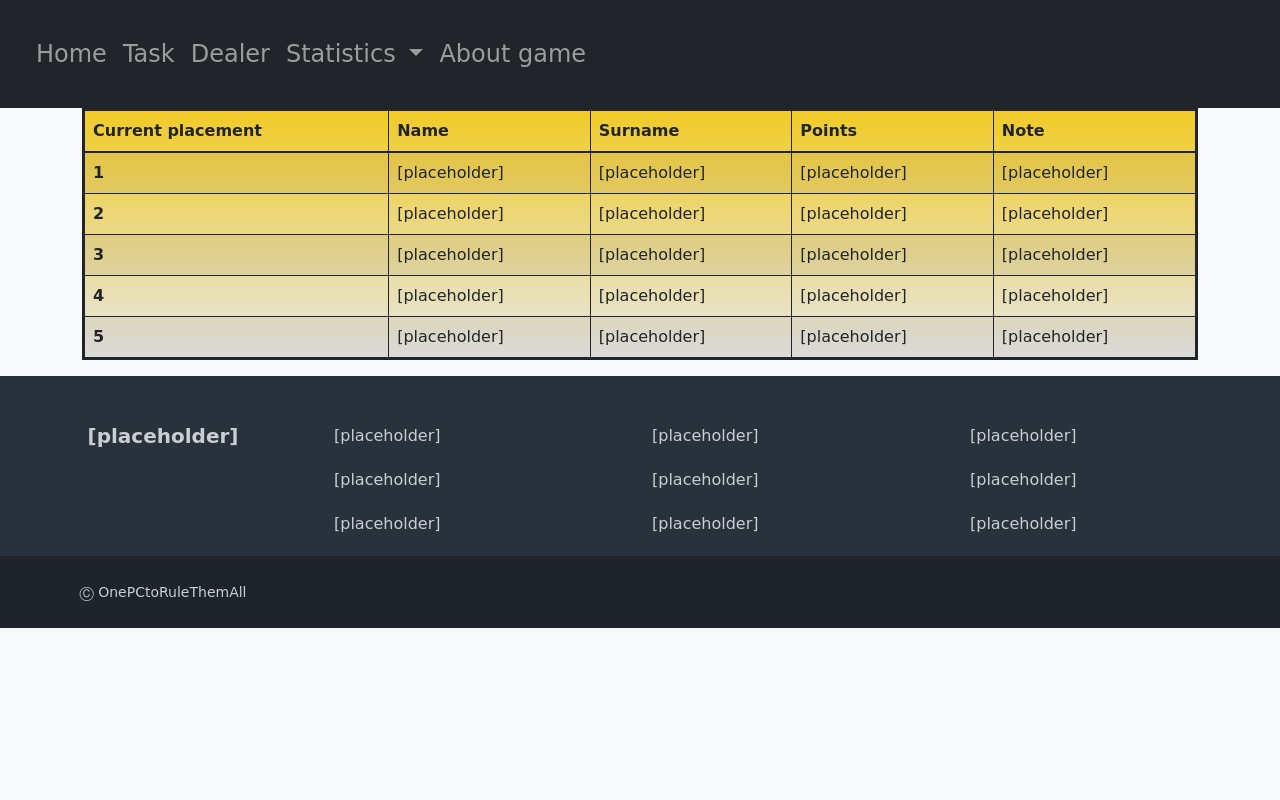
After one commit to OnePCtoRuleThemAll/VAII_SEM, a PHP site: page /actualStatistics.html in a window 1280 px wide. The commit adds this page. Run offline with PHP 8.4, Linux system fonts and the light colour scheme.

Commit message:
stats, footer

```diff
--- /dev/null
+++ b/actualStatistics.html
@@ -0,0 +1,147 @@
+<!DOCTYPE html>
+<html lang="en">
+<head>
+    <meta charset="UTF-8">
+    <title>Actual Statistics</title>
+    <!-- CSS only -->
+    <link href="https://cdn.jsdelivr.net/npm/bootstrap@5.2.2/dist/css/bootstrap.min.css" rel="stylesheet" integrity="sha384-Zenh87qX5JnK2Jl0vWa8Ck2rdkQ2Bzep5IDxbcnCeuOxjzrPF/et3URy9Bv1WTRi" crossorigin="anonymous">
+    <script src="https://cdn.jsdelivr.net/npm/bootstrap@5.0.1/dist/js/bootstrap.min.js" integrity="sha384-Atwg2Pkwv9vp0ygtn1JAojH0nYbwNJLPhwyoVbhoPwBhjQPR5VtM2+xf0Uwh9KtT" crossorigin="anonymous"></script>
+    <link href="stylesheets/navBar.css" rel="stylesheet">
+    <link href="stylesheets/pageStyle.css" rel="stylesheet">
+    <meta name="viewport" content="width=device-width, initial-scale=1.0">
+
+</head>
+<body class="main-bg">
+<nav class="navbar navbar-dark navbar-expand-lg bg-dark textInNav">
+  <div class="container-fluid">
+    <a class="navbar-brand" href="#"></a>
+    <button class="navbar-toggler" type="button" data-bs-toggle="collapse" data-bs-target="#navbarSupportedContent" aria-controls="navbarSupportedContent" aria-expanded="false" aria-label="Toggle navigation">
+      <span class="navbar-toggler-icon"></span>
+    </button>
+    <div class="collapse navbar-collapse" id="navbarSupportedContent">
+      <ul class="navbar-nav me-auto mb-2 mb-lg-0">
+        <li class="nav-item">
+          <a class="nav-link" aria-current="page" href="homePage.html">Home</a>
+        </li>
+        <li class="nav-item">
+          <a class="nav-link" href="#">Task</a>
+        </li>
+        <li class="nav-item">
+          <a class="nav-link" href="#">Dealer</a>
+        </li>
+        <li class="nav-item dropdown">
+          <a class="nav-link dropdown-toggle" href="#" role="button" data-bs-toggle="dropdown" aria-expanded="false">
+            Statistics
+          </a>
+          <ul class="dropdown-menu">
+            <li><a class="dropdown-item" href="#">Actual season</a></li>
+            <li><hr class="dropdown-divider"></li>
+            <li><a class="dropdown-item" href="#">Historical evidence</a></li>
+            <li><hr class="dropdown-divider"></li>
+            <li><a class="dropdown-item" href="#">Records</a></li>
+          </ul>
+        </li>
+        <li class="nav-item">
+          <a class="nav-link" href="#">About game</a>
+        </li>
+      </ul>
+    </div>
+  </div>
+</nav>
+
+<div class="container">
+  <div class="table-responsive">
+  <table class="table table-striped table-hover table-bordered border-dark">
+    <thead>
+    <tr>
+      <th scope="col">Current placement</th>
+      <th scope="col">Name</th>
+      <th scope="col">Surname</th>
+      <th scope="col">Points</th>
+      <th scope="col">Note</th>
+    </tr>
+    </thead>
+    <tbody class="table-group-divider">
+    <tr class="table-active">
+      <th scope="row">1</th>
+      <td>[placeholder]</td>
+      <td>[placeholder]</td>
+      <td>[placeholder]</td>
+      <td>[placeholder]</td>
+    </tr>
+    <tr>
+      <th scope="row">2</th>
+      <td>[placeholder]</td>
+      <td>[placeholder]</td>
+      <td>[placeholder]</td>
+      <td>[placeholder]</td>
+    </tr>
+    <tr class="table-active">
+      <th scope="row">3</th>
+      <td>[placeholder]</td>
+      <td>[placeholder]</td>
+      <td>[placeholder]</td>
+      <td>[placeholder]</td>
+    </tr>
+    <tr>
+      <th scope="row">4</th>
+      <td>[placeholder]</td>
+      <td>[placeholder]</td>
+      <td>[placeholder]</td>
+      <td>[placeholder]</td>
+    </tr>
+    <tr class="table-active">
+      <th scope="row">5</th>
+      <td>[placeholder]</td>
+      <td>[placeholder]</td>
+      <td>[placeholder]</td>
+      <td>[placeholder]</td>
+    </tr>
+    </tbody>
+  </table>
+  </div>
+</div>
+
+</body>
+
+<footer >
+  <div class="row justify-content-center mb-0 pt-5 pb-0 row-2 px-3">
+    <div class="col-12">
+      <div class="row row-2">
+        <div class="col-sm-3 text-md-center">
+          <h5><span> <i class="fa fa-firefox text-light" aria-hidden="true"></i></span><b>  [placeholder]</b></h5>
+        </div>
+        <div class="col-sm-3  my-sm-0 mt-5">
+          <ul class="list-unstyled">
+            <li class="mt-0">[placeholder]</li>
+            <li>[placeholder]</li>
+            <li>[placeholder]</li>
+          </ul>
+        </div>
+        <div class="col-sm-3  my-sm-0 mt-5">
+          <ul class="list-unstyled">
+            <li class="mt-0">[placeholder]</li>
+            <li>[placeholder]</li>
+            <li>[placeholder]</li>
+          </ul>
+        </div>
+        <div class="col-sm-3  my-sm-0 mt-5">
+          <ul class="list-unstyled">
+            <li class="mt-0">[placeholder]</li>
+            <li>[placeholder]</li>
+            <li>[placeholder]</li>
+          </ul>
+        </div>
+      </div>
+    </div>
+  </div>
+  <div class="row justify-content-center mt-0 pt-0 row-1 mb-0  px-sm-3 px-2">
+    <div class="col-12">
+      <div class="row my-4 row-1 no-gutters">
+        <div class="col-sm-3 col-auto text-center"><small>&#9400; OnePCtoRuleThemAll</small></div>
+      </div>
+    </div>
+  </div>
+</footer>
+
+</html>
--- a/loginPage.html
+++ b/loginPage.html
@@ -3,16 +3,15 @@
 <head>
     <meta charset="UTF-8">
     <title>Login</title>
+    <!-- CSS only -->
     <link href="https://cdn.jsdelivr.net/npm/bootstrap@5.2.2/dist/css/bootstrap.min.css" rel="stylesheet" integrity="sha384-Zenh87qX5JnK2Jl0vWa8Ck2rdkQ2Bzep5IDxbcnCeuOxjzrPF/et3URy9Bv1WTRi" crossorigin="anonymous">
     <link href="stylesheets/loginStyle.css" rel="stylesheet">
     <link href="stylesheets/pageStyle.css" rel="stylesheet">
+    <meta name="viewport" content="width=device-width, initial-scale=1.0">
 
 </head>
 <body class="main-bg">
 <div class="login-container text-c animated flipInX">
-  <div>
-    <h1 class="logo-badge text-whitesmoke"><span class="fa fa-user-circle"></span></h1>
-  </div>
   <h3 class="text-whitesmoke">Log In</h3>
   <div class="container-content">
     <form class="margin-t">
--- a/stylesheets/navBar.css
+++ b/stylesheets/navBar.css
@@ -1,4 +1,4 @@
 .textInNav {
-    font-family: "OCR A Extended";
+    font-family: "Comic Sans MS";
     font-size: x-large;
 }
--- a/stylesheets/pageStyle.css
+++ b/stylesheets/pageStyle.css
@@ -1,9 +1,84 @@
+html {
+    height: 100%;
+}
+body {
+    height: 100%;
+    margin: 0;
+    background-repeat: no-repeat;
+    background-attachment: fixed;
+    font-family: "Comic Sans MS";
+}
+
 .textWithPic {
     text-align: justify;
-    font-family: "OCR A Extended";
+    font-family: "Comic Sans MS";
     color: #e6e6e6;
 }
 
-html,body {
-    background: linear-gradient(to bottom,#6a6a6a,#232323);
+.main-bg {
+    background: #2c2c2c;
 }
+
+table {
+    background: linear-gradient(#f1cb26, #e6e6e6);
+    border: solid;
+
+}
+
+body {
+    font-family: "Comic Sans MS";
+    height: 100% !important;
+    background-color: #F8F9FB !important;
+}
+
+.card{
+    background-color: #F8F9FB !important;
+}
+
+p{
+    font-size: calc(12px + (14 - 12) * ((100vw - 360px) / (1600 - 360))) !important;
+    display: flex;
+}
+
+h3{
+    font-size: calc(24px + (30 - 24) * ((100vw - 360px) / (1600 - 360))) !important;
+}
+
+.social{
+    font-size: 21px !important;
+}
+
+
+.color-text{
+    color:#757575 !important;
+}
+
+button:focus {
+    -moz-box-shadow: none !important;
+    -webkit-box-shadow: none !important;
+    box-shadow: none !important;
+    outline-width: 0
+}
+
+footer{
+    color:#caced1 !important;
+}
+
+li{
+    margin-top: 20px ;
+    margin-bottom: 20px ;
+}
+
+.Careers{
+    cursor: pointer;
+    color: #1E88E5;
+}
+
+.row-1{
+    background-color:#1E242A !important;
+}
+
+.row-2{
+
+    background-color: #28323C !important;
+}
```
Also changed, not shown: homePage.html (+45 -2 lines), stylesheets/loginStyle.css (+1 -75 lines).
